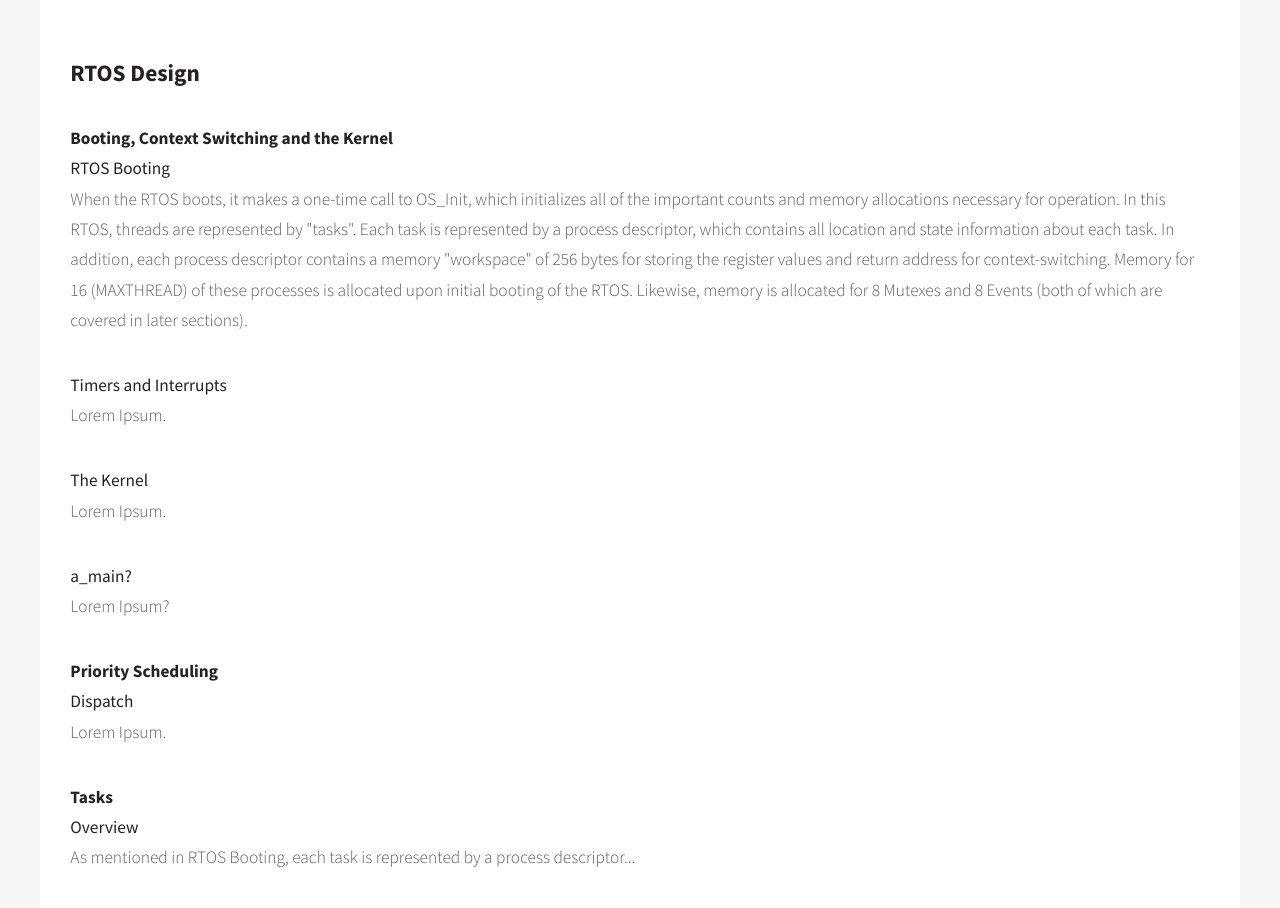
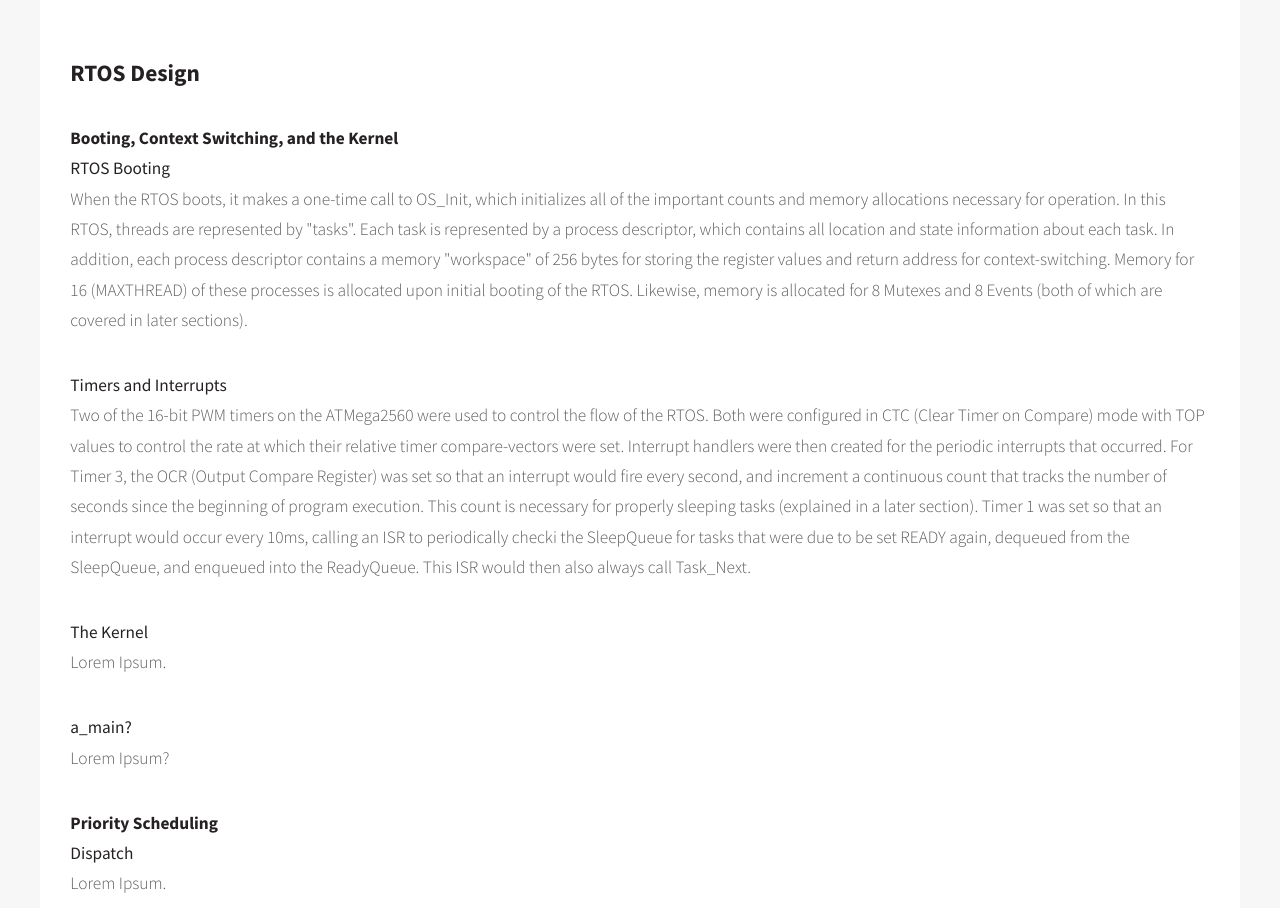
Before and after one commit to hkevgill/CSC460, a plain HTML site: page Website/project2.html in a window 1280 px wide. Shown: the part 2324-3232 px from the top of the page. Drawn offline with Linux system fonts and the light colour scheme.

Commit message:
Timers and Interrupts content

```diff
--- a/Website/project2.html
+++ b/Website/project2.html
@@ -81,7 +81,7 @@
 										<h3>RTOS Design</h3>
 									</header>
 
-									<h4>Booting, Context Switching and the Kernel</h4>
+									<h4>Booting, Context Switching, and the Kernel</h4>
 									<b>RTOS Booting</b>
 									<p>
 										When the RTOS boots, it makes a one-time call to OS_Init, which initializes all of the important counts and memory allocations necessary for operation.
@@ -93,7 +93,9 @@
 
 									<b>Timers and Interrupts</b>
 									<p>
-										Lorem Ipsum.
+										Two of the 16-bit PWM timers on the ATMega2560 were used to control the flow of the RTOS. Both were configured in CTC (Clear Timer on Compare) mode with TOP values to control the rate at which their relative timer compare-vectors were set. Interrupt handlers were then created for the periodic interrupts that occurred.
+
+										For Timer 3, the OCR (Output Compare Register) was set so that an interrupt would fire every second, and increment a continuous count that tracks the number of seconds since the beginning of program execution. This count is necessary for properly sleeping tasks (explained in a later section). Timer 1 was set so that an interrupt would occur every 10ms, calling an ISR to periodically checki the SleepQueue for tasks that were due to be set READY again, dequeued from the SleepQueue, and enqueued into the ReadyQueue. This ISR would then also always call Task_Next.
 									</p>
 
 									<b>The Kernel</b>
```
